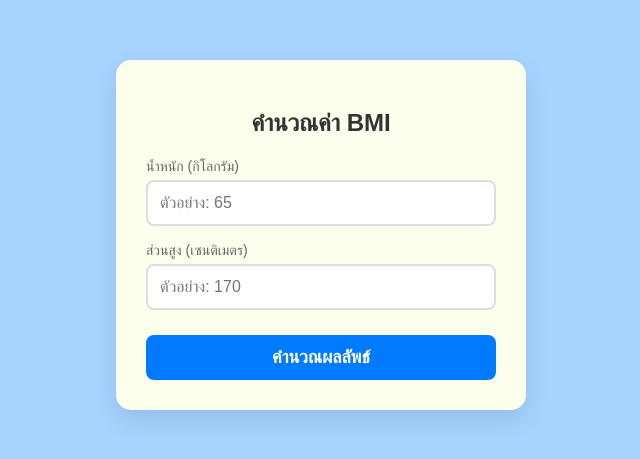
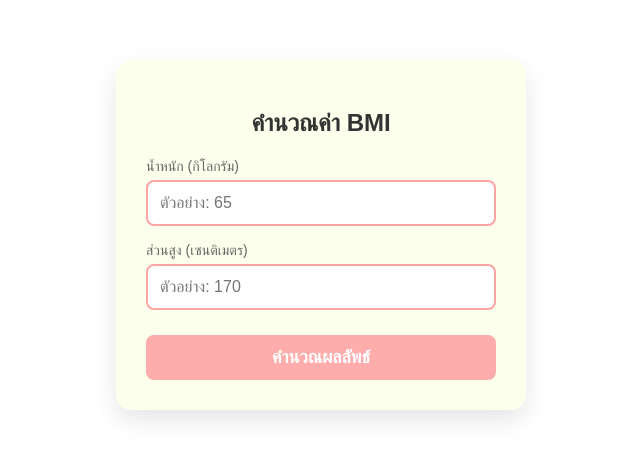
Before and after one commit to evosmonzzzzz/----mon, a plain HTML site: page index.html in a window 1280 px wide. Shown: the part 165-624 px from the top of the page, without its empty margins (319-959 px from the left). Drawn offline with Linux system fonts and the light colour scheme.

Commit message:
ฒ๋ฮฯ

```diff
--- a/script.js
+++ b/script.js
@@ -6,21 +6,17 @@ function calculateBMI() {
     const bmiValueText = document.getElementById('bmi-value');
     const bmiDisplayText = document.getElementById('bmi-text');
 
-    // ตรวจสอบข้อมูลเบื้องต้น
     if (!weight || !heightCm || heightCm <= 0) {
         alert("กรุณากรอกข้อมูลให้ถูกต้องครับ");
         return;
     }
 
-    // คำนวณตามสูตร: BMI = น้ำหนัก / (ส่วนสูงเมตร ^ 2)
     const heightM = heightCm / 100;
     const bmi = weight / (heightM * heightM);
     const result = bmi.toFixed(2);
 
-    // แสดงผล Container
     resultContainer.classList.remove('hidden');
 
-    // แปลผลตามเกณฑ์
     let label = "";
     let color = "";
 
@@ -38,7 +34,6 @@ function calculateBMI() {
         color = "#dc3545";
     }
 
-    // ส่งค่ากลับไปที่หน้าเว็บ
     bmiValueText.innerText = result;
     bmiValueText.style.color = color;
     bmiDisplayText.innerText = `อยู่ในเกณฑ์: ${label}`;
--- a/style.css
+++ b/style.css
@@ -1,6 +1,6 @@
 body {
     font-family: 'Sarabun', sans-serif;
-    background-color: #a6d3ff;
+    background-color: #ffffff;
     display: flex;
     justify-content: center;
     align-items: center;
@@ -30,7 +30,7 @@ input {
     width: 100%;
     padding: 12px;
     margin-top: 5px;
-    border: 2px solid #ddd;
+    border: 2px solid #ffa4a4;
     border-radius: 8px;
     box-sizing: border-box;
     font-size: 16px;
@@ -38,14 +38,14 @@ input {
 }
 
 input:focus {
-    border-color: #007bff;
+    border-color: #ffffff;
     outline: none;
 }
 
 button {
     width: 100%;
     padding: 12px;
-    background-color: #007bff;
+    background-color: #ffacac;
     color: white;
     border: none;
     border-radius: 8px;
@@ -55,13 +55,13 @@ button {
     margin-top: 10px;
 }
 
-button:hover { background-color: #0056b3; }
+button:hover { background-color: #ffffff; }
 
 #result-container {
     margin-top: 25px;
     padding: 15px;
     border-radius: 8px;
-    background-color: #f8f9fa;
+    background-color: #ffe498;
 }
 
 .hidden { display: none; }
```
